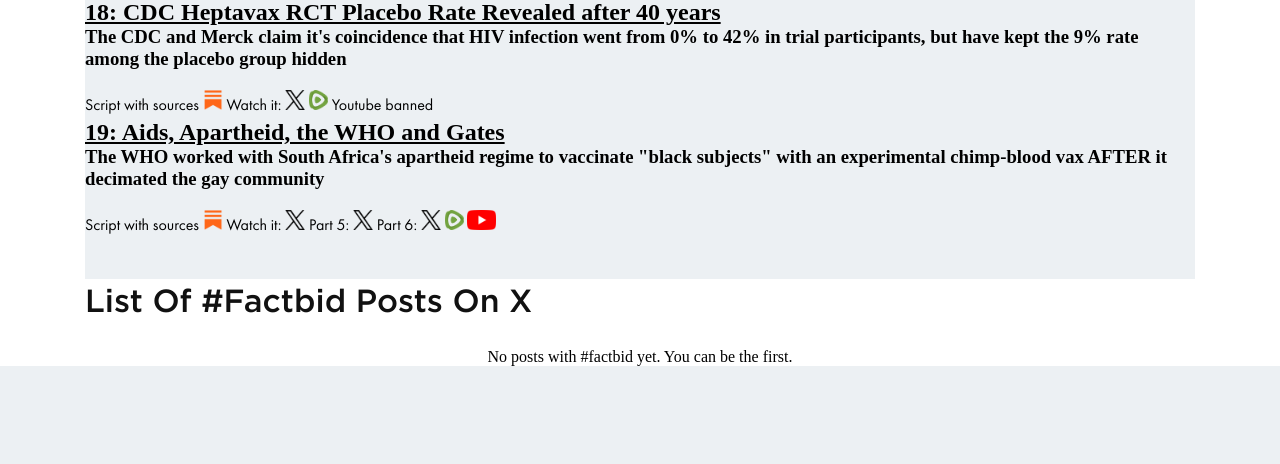
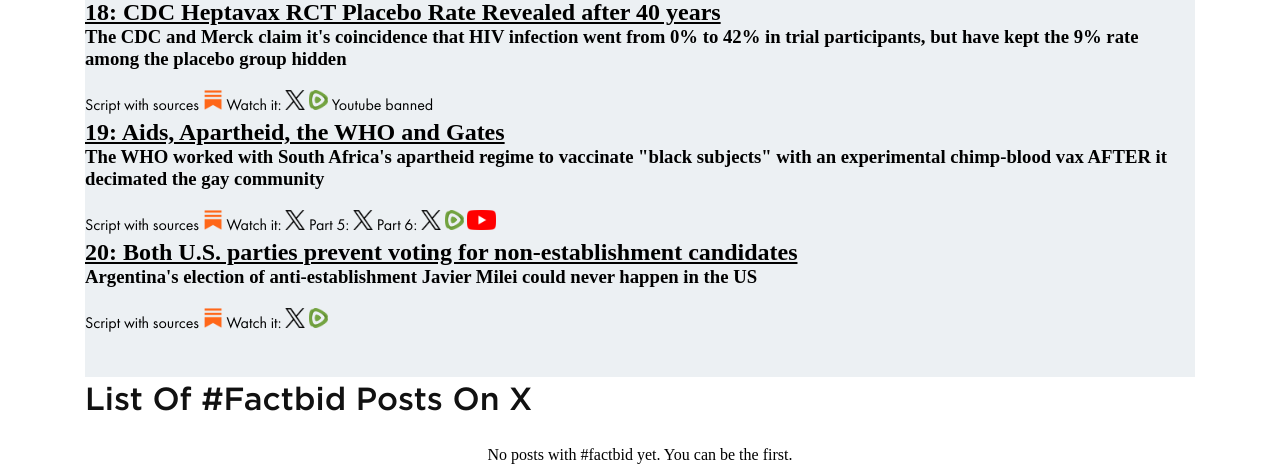
Before and after one commit to aaronfactbid/factbid2, a PHP site: page / in a window 1280 px wide. Shown: the part 5007-5471 px from the top of the page. Before the commit the page ends 5373 px from the top, so only its background shows below. Run offline with PHP 8.4, Linux system fonts and the light colour scheme; data that the repository does not hold is empty.

Commit message:
add episode 20

```diff
--- a/index.php
+++ b/index.php
@@ -358,7 +358,7 @@
 		Youtube banned
 		</p>
 
-		<h2 id="18"><u>19: Aids, Apartheid, the WHO and Gates</u></h2>
+		<h2 id="19"><u>19: Aids, Apartheid, the WHO and Gates</u></h2>
 		<h3>The WHO worked with South Africa's apartheid regime to vaccinate "black subjects" with an experimental chimp-blood vax AFTER it decimated the gay community</h3>
 		<p>
 		Script with sources
@@ -369,6 +369,16 @@
 		Part 6: <a href="https://twitter.com/factbid/status/1738287814326796455"><img class="thumbnail-link" src="<?php echo $site_url ; ?>/images/Twitter.png"></a>
 		<a href="https://rumble.com/v42sidc-aids-apartheid-the-who-and-gates.html"><img class="thumbnail-link" src="<?php echo $site_url ; ?>/images/rumble.png"></a>
 		<a href="https://youtu.be/DeA4tPoXmDw"><img class="thumbnail-link" src="<?php echo $site_url ; ?>/images/youtube.png"></a>
+		</p>
+
+		<h2 id="20"><u>20: Both U.S. parties prevent voting for non-establishment candidates</u></h2>
+		<h3>Argentina's election of anti-establishment Javier Milei could never happen in the US</h3>
+		<p>
+		Script with sources
+		<a href="https://factbid.substack.com/p/both-us-parties-prevent-voting"><img class="thumbnail-link" src="<?php echo $site_url ; ?>/images/SubStack.png"></a>
+		Watch it:
+		<a href="https://twitter.com/factbid/status/1739676336413630819"><img class="thumbnail-link" src="<?php echo $site_url ; ?>/images/Twitter.png"></a>
+		<a href="https://rumble.com/v43fueb-in-2012-it-was-even-more-blatant-both-u.s.-parties-prevent-voting-for-non-e.html"><img class="thumbnail-link" src="<?php echo $site_url ; ?>/images/rumble.png"></a>
 		</p>
 </section>
 <section class="factbid_wrapsec" id="factbid-list">
```
